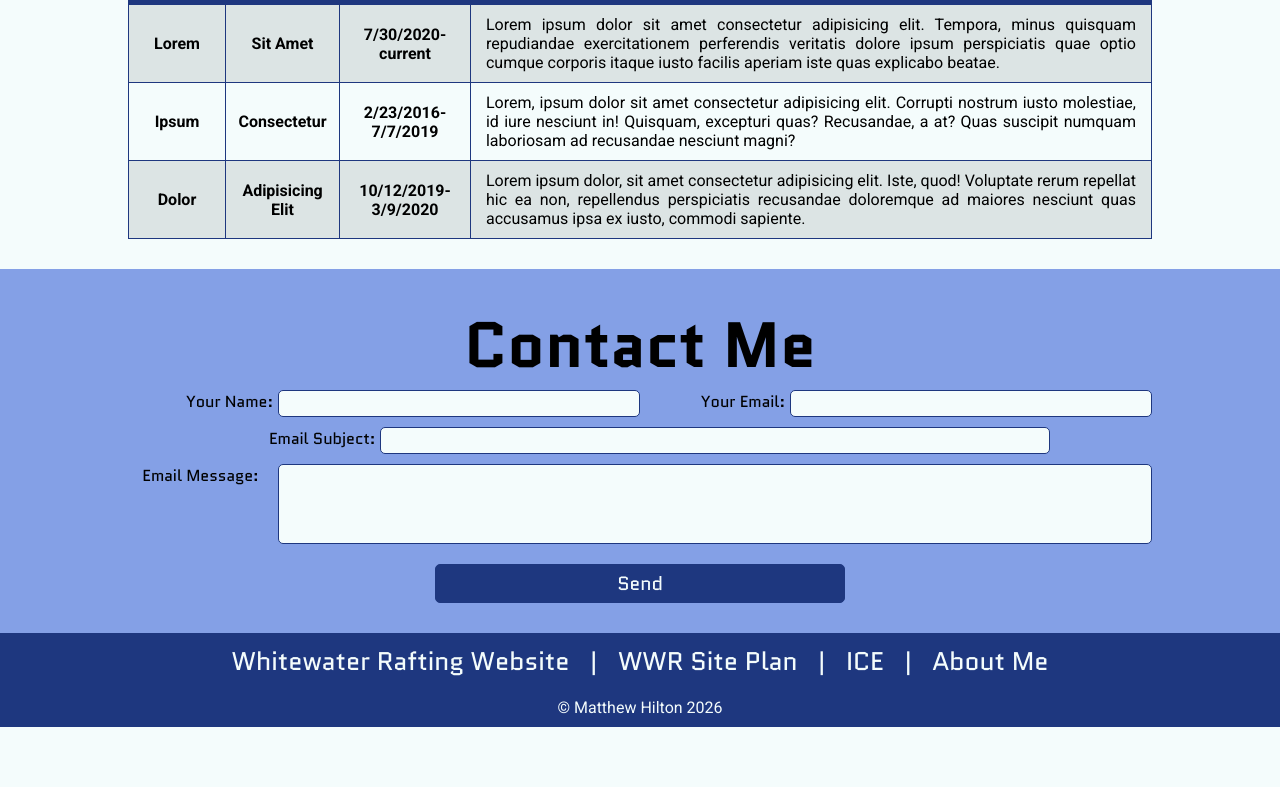
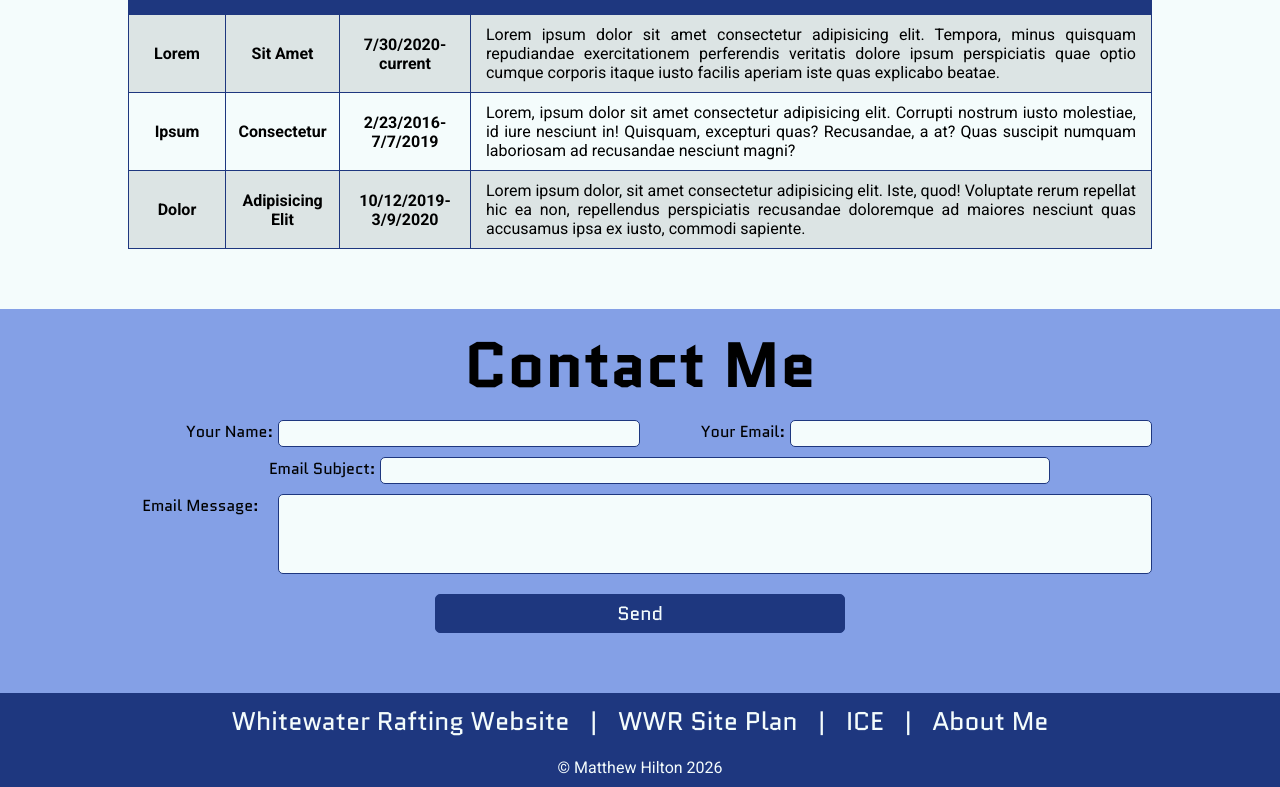
Before and after one commit to Mattcraft900/wdd130, a plain HTML site: page index.html in a window 1280 px wide. Shown: the part 1649-2436 px from the top of the page. Before the commit the page ends 2376 px from the top, so only its background shows below. Drawn offline with Linux system fonts and the light colour scheme; a web font is replaced by a local one.

Commit message:
spacing misc

```diff
--- a/styles/style.css
+++ b/styles/style.css
@@ -129,7 +129,7 @@
 }
 
 main section {
-    padding: 30px 10%;
+    padding: 0 10% 60px 10%;
 }
 
 /* FAVORITE PROJECTS SECTION */
@@ -141,10 +141,11 @@
     font-family: var(--heading-font);
     font-size: 4em;
     text-align: center;
+    padding: 10px;
 }
 
 #projects .section-title {
-    color: var(--offwhite)
+    color: var(--offwhite);
 }
 
 .tabs {
```
